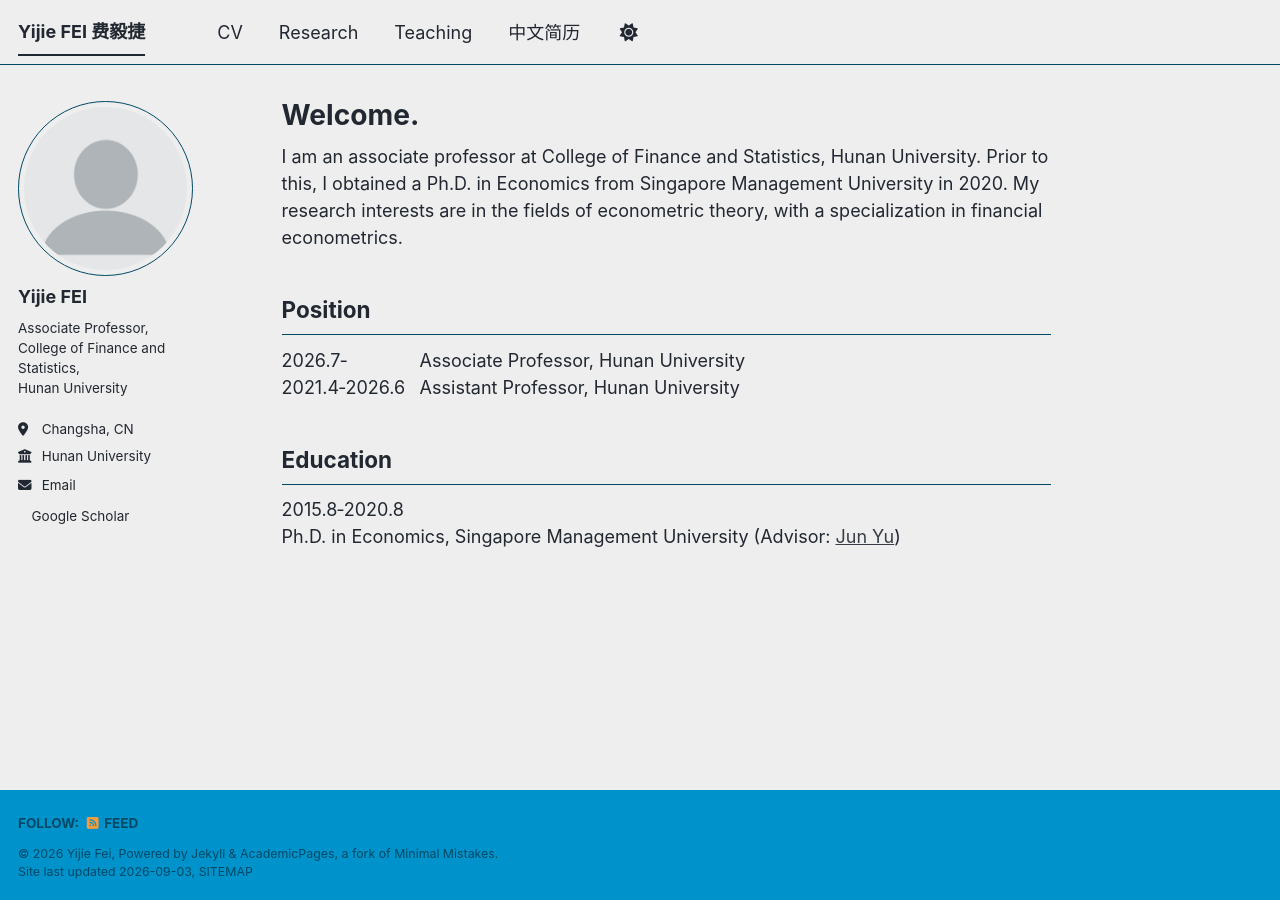
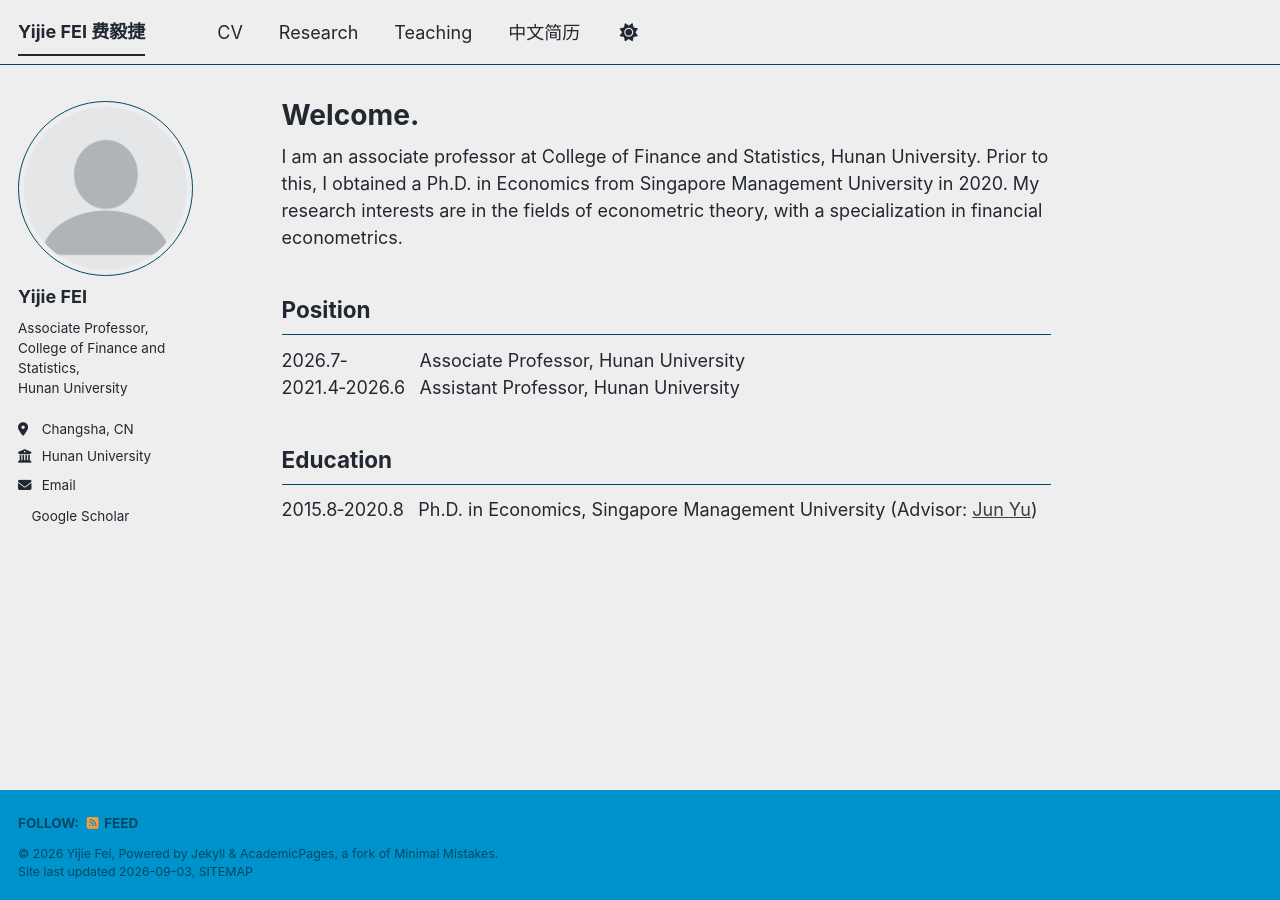
Before and after one commit to yijiefei/yijiefei.github.io, a Jekyll site: the page built from _pages/about.md, in a window 1280 px wide. Built offline with Jekyll 4.4.1, drawn with Linux system fonts in a browser that asks for light colours; a style sheet for code colours, icons or effects is not loaded.

Commit message:
Update about.md

```diff
--- a/_pages/about.md
+++ b/_pages/about.md
@@ -59,6 +59,7 @@ I am an associate professor at College of Finance and Statistics, Hunan Universi
 </div>
 
 ## Education
-<div class="pos-item">
-<div class="pos-year-block">2015.8‑2020.8</div>
-<div class="pos-title">Ph.D. in Economics, Singapore Management University <span>(Advisor: <a href="https://fba.um.edu.mo/faculty/junyu/" target="_blank">Jun Yu</a>)<span>
+<div class="pos-table">
+  <div class="pos-tr">
+    <div class="pos-td-year">2015.8‑2020.8</div>
+    <div class="pos-td-desc">Ph.D. in Economics, Singapore Management University <span>(Advisor: <a href="https://fba.um.edu.mo/faculty/junyu/" target="_blank">Jun Yu</a>)<span>
```
